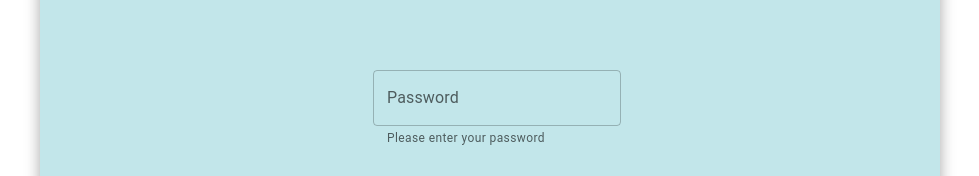
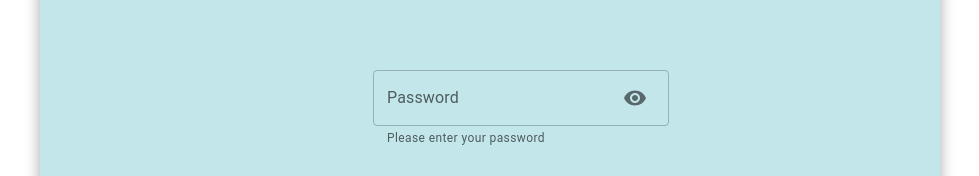
Before and after one commit to HaielDahan/AniHelp, a React (Create React App) app in the folder Frontend/anihelp/: page /login in a window 1280 px wide. Shown: the part 330-506 px from the top of the page, without its empty margins (150-1129 px from the left). Built offline with nearby package versions, Linux system fonts and the light colour scheme; the HTML template or start-up script is replaced by a standard one.

Commit message:
Made it possible to hide/show a password and add an information page for each item

```diff
--- a/Frontend/anihelp/package.json
+++ b/Frontend/anihelp/package.json
@@ -18,6 +18,7 @@
     "react-dom": "^18.2.0",
     "react-router-dom": "^6.8.2",
     "react-scripts": "5.0.1",
+    "react-share": "^4.4.1",
     "styled-components": "^5.3.9",
     "web-vitals": "^2.1.4"
   },
--- a/Frontend/anihelp/src/App.js
+++ b/Frontend/anihelp/src/App.js
@@ -7,6 +7,7 @@ import Userportalpage from './UserPortalComps/userportal';
 import Profilepage from './UserPortalComps/profilepage';
 import Account from './UserPortalComps/account';
 import About from './HomePageComponents/about';
+import ItemDetails from './UserPortalComps/itemetails';
 
 
 function App() {
@@ -23,6 +24,7 @@ function App() {
           <Route path="/profile" element = {<Profilepage />}/>
           <Route path="/Myaccount" element = {<Account />}/>
           <Route path="/about" element = {<About />}/>
+          <Route path="/item-details" element = {<ItemDetails />}/>
         </Routes>
       </BrowserRouter>
     </div>
--- a/Frontend/anihelp/src/HomePageComponents/loginpage.js
+++ b/Frontend/anihelp/src/HomePageComponents/loginpage.js
@@ -3,7 +3,9 @@ import { useNavigate } from 'react-router-dom';
 import { useState, useEffect, useRef } from 'react';
 import axios from 'axios';
 import "./loginpage.css";
-import {TextField } from '@mui/material';
+import { TextField, InputAdornment, IconButton } from '@mui/material';
+import Visibility from '@mui/icons-material/Visibility';
+import VisibilityOff from '@mui/icons-material/VisibilityOff';
 
 
 
@@ -12,6 +14,7 @@ function Loginpage({closeModal}) {
   const[data, setData] = useState({username:'',password:''});
   const[err_message, setErrMessage] = useState('');
   const[err_flag, setErrFlag] = useState(false);
+  const [showPassword, setShowPassword] = useState(false); // State for password visibility
 
   let navigate = useNavigate();
 
@@ -32,7 +35,11 @@ function Loginpage({closeModal}) {
 
   const handleChange = (e, myKey) =>{
     setData(prevdata=>({...prevdata, [myKey]:e.target.value}))
-  }
+  };
+
+  const handleTogglePasswordVisibility = () => {
+    setShowPassword((prevShowPassword) => !prevShowPassword);
+  };
 
   return (
     <div className='ModalBackground'>
@@ -44,13 +51,22 @@ function Loginpage({closeModal}) {
         <label>
               <TextField id="demo-helper-text-aligned" label="User name" value={data.username} onChange={(e) => handleChange(e, 'username')} helperText="Please enter your name"
               style={{ position: "absolute", left: '37%', top: '25%', display: 'block', width: '50%' }}/>
-              {/* <input type="text" placeholder="Enter your user name" value={data.username} onChange={(e)=>{handleChange(e,'username')}}  /> */}
             </label>
             <br />
             <label>
               <TextField id="demo-helper-text-aligned" label="Password" value={data.password} onChange={(e)=>{handleChange(e,'password')}} helperText="Please enter your password"
-              style={{ position: "absolute", left: '37%', top: '50%', display: 'block', width: '50%' }}/>
-              {/* <input type="email" placeholder="Enter your email" value={data.email} onChange={(e)=>{handleChange(e,'email')}} /> */}
+              type={showPassword ? 'text' : 'password'}
+              style={{ position: "absolute", left: '37%', top: '50%', display: 'block', width: '50%' }}
+              InputProps={{
+                endAdornment: (
+                  <InputAdornment position="end">
+                    <IconButton onClick={handleTogglePasswordVisibility}>
+                      {showPassword ? <VisibilityOff /> : <Visibility />}
+                    </IconButton>
+                  </InputAdornment>
+                ),
+              }}
+            />
             </label>
             {err_flag && <p className="errorMessage">{err_message}</p>}
           <button className='submitBtn' type="submit">Submit</button>
--- /dev/null
+++ b/Frontend/anihelp/src/UserPortalComps/itemetails.js
@@ -0,0 +1,71 @@
+import React, { useEffect } from 'react';
+import { useLocation } from 'react-router-dom';
+import NavbarOption from './navbar';
+import { useNavigate } from 'react-router-dom';
+
+
+
+const styles = {
+  backButton: {
+    position: 'absolute',
+    top: '12%',
+    left: '3%',
+    padding: '0.8%',
+    backgroundColor: 'white',
+    border: 'none',
+    cursor: 'pointer',
+  },
+  imageDiv: {
+    position: 'absolute',
+    top: '20%',
+    left: '20%',
+  },
+  image:{
+    width: '30%',
+    height: '45%',
+  },
+  style_name:{
+    position: 'absolute',
+    top: '40%',
+    left: '20%',
+  },
+  item_details:{
+    position: 'absolute',
+    top: '50%',
+    left: '20%',
+  },
+};
+
+
+function ItemDetails() {
+  const location = useLocation();
+  const item = location?.state?.item;
+  const navigate = useNavigate();
+
+
+  return(
+      <div>
+        <NavbarOption />
+        <button style={styles.backButton} onClick={() => navigate('/userportal')}>
+          Back
+        </button>
+        <div style={styles.imageDiv}>
+        {item && (
+          <img
+            src={`http://127.0.0.1:8000${item.image}`}
+            alt={item.item_name}
+            style={styles.image}
+          />
+        )}
+        </div>
+      <h1 style={styles.style_name}>{item.item_name}</h1>;
+      <div style={styles.item_details}>
+        <p>adapted to: {item.animal}</p>
+        <p>size: {item.size}</p>
+        <p>description: {item.description}</p>
+      </div>
+    </div>
+  );
+}
+
+export default ItemDetails;
--- a/Frontend/anihelp/src/UserPortalComps/userportal.js
+++ b/Frontend/anihelp/src/UserPortalComps/userportal.js
@@ -38,6 +38,10 @@ import DialogTitle from '@mui/material/DialogTitle';
 import Slide from '@mui/material/Slide';
 import Checkbox from '@mui/material/Checkbox';
 import FormGroup from '@mui/material/FormGroup';
+import Popover from '@mui/material/Popover';
+import { useNavigate } from 'react-router-dom';
+import ItemDetails from './itemetails';
+
 
 const ExpandMore = styled((props) => {
   const { expand, ...other } = props;
@@ -85,7 +89,20 @@ function Userportalpage() {
   const [checkbox_selection, setCheckboxSlection] = useState([]);
   const [checkbox_selection_2, setCheckboxSlection_2] = useState([]);
   const [filter, setFilter] = useState(false);
+  const [menuAnchorEl, setMenuAnchorEl] = useState(null);
+  const [currentItem, setCurrentItem] = useState('');
 
+  const navigate = useNavigate();
+  const isMenuOpen = Boolean(menuAnchorEl);
+
+  const handleMenuOpen = (event,currentItem ) => {
+    setMenuAnchorEl(event.currentTarget);
+    setCurrentItem(currentItem);
+  };
+
+const handleMenuClose = () => {
+  setMenuAnchorEl(null);
+};
 
 
 
@@ -298,6 +315,10 @@ function Userportalpage() {
 }
 
 
+const handleDetailsClick = (item) => {
+  navigate('/item-details', { state: { item } });
+};
+
   return (
     <div className="user-portal-page">
       <NavbarOption />
@@ -471,6 +492,7 @@ function Userportalpage() {
         {items
           .filter(item => selectedCategory === 'All' || item.category === selectedCategory || item.animal === selectedCategory || item.size === selectedCategory ) // Filter items based on the selected category
           .map(item => (
+            <React.Fragment key={item.id}>
             <Card sx={{ maxWidth: 345 }}>
               <CardHeader
                 avatar={
@@ -479,10 +501,11 @@ function Userportalpage() {
                 </Avatar>
                 }
                 action={
-          <IconButton aria-label="settings">
+                  <IconButton aria-label="settings" onClick={(event) => handleMenuOpen(event, item)}>
                     <MoreVertIcon />
                   </IconButton>
                 }
+
                 title={item.item_name}
                 subheader="September 14, 2016"
               />
@@ -498,9 +521,6 @@ function Userportalpage() {
                 </Typography>
               </CardContent>
               <CardActions disableSpacing>
-        <IconButton aria-label="add to favorites">
-          <FavoriteIcon />
-        </IconButton>
               <IconButton aria-label="share" onClick={() => handleShare(item)}>
                 <ShareIcon />
               </IconButton>
@@ -520,7 +540,27 @@ function Userportalpage() {
                 </CardContent>
               </Collapse>
             </Card>
-
+            <Popover
+              open={isMenuOpen}
+              anchorEl={menuAnchorEl}
+              onClose={handleMenuClose}
+              anchorOrigin={{
+                vertical: 'top',
+                horizontal: 'right',
+                  }}
+              transformOrigin={{
+                vertical: 'top',
+                horizontal: 'right',
+              }}
+            >
+            {/* Your menu options go here */}
+            <List>
+            <ListItem button onClick={() =>  handleDetailsClick(currentItem)}> {/* Pass the 'item' to the function */}
+              <ListItemText primary="details" />
+              </ListItem>
+            </List>
+          </Popover>
+      </React.Fragment>
         ))}
       </div>
     </div>
@@ -529,29 +569,12 @@ function Userportalpage() {
 
 export default Userportalpage;
 
+{/* <IconButton aria-label="add to favorites">
+<FavoriteIcon />
+</IconButton> */}
 
 
-
-{/* <Stack spacing={20} direction="row">
-  <Button variant="outlined">All</Button>
-  <Button variant="outlined">Toys</Button>
-  <Button variant="outlined">Food And Related</Button>
-  <Button variant="outlined">Sleep</Button>
-  <Button variant="outlined">Clothing</Button>
-  <Button variant="outlined">Strap</Button>
-  <Button variant="outlined">Cages</Button>
-</Stack> */}
-
-            // <div key={item.id}>
-            // {/* Display item information here */}
-            // <p>Name: {item.item_name}</p>
-            // <p>Size: {item.size}</p>
-            // <p>Animal: {item.animal}</p>
-            // <p>Description: {item.description}</p>
-            // <p>Image: <img
-            //             src={`http://127.0.0.1:8000${item.image}`}
-            //             alt="img"
-            //             className="small-image"
-            //           /></p>
-
-            // </div>
+// {currentItem && <ItemDetails item={currentItem} />}
+// {/* <ListItem button onClick={() => handleDetailsClick(currentItem)}> {/* Pass the 'item' to the function */}
+// <ListItemText primary="details" />
+// </ListItem> */}
```
Also changed, not shown: 1 other file (tests, documents, lock files or other folders). Lines whose indentation alone changed are shown as unchanged.
